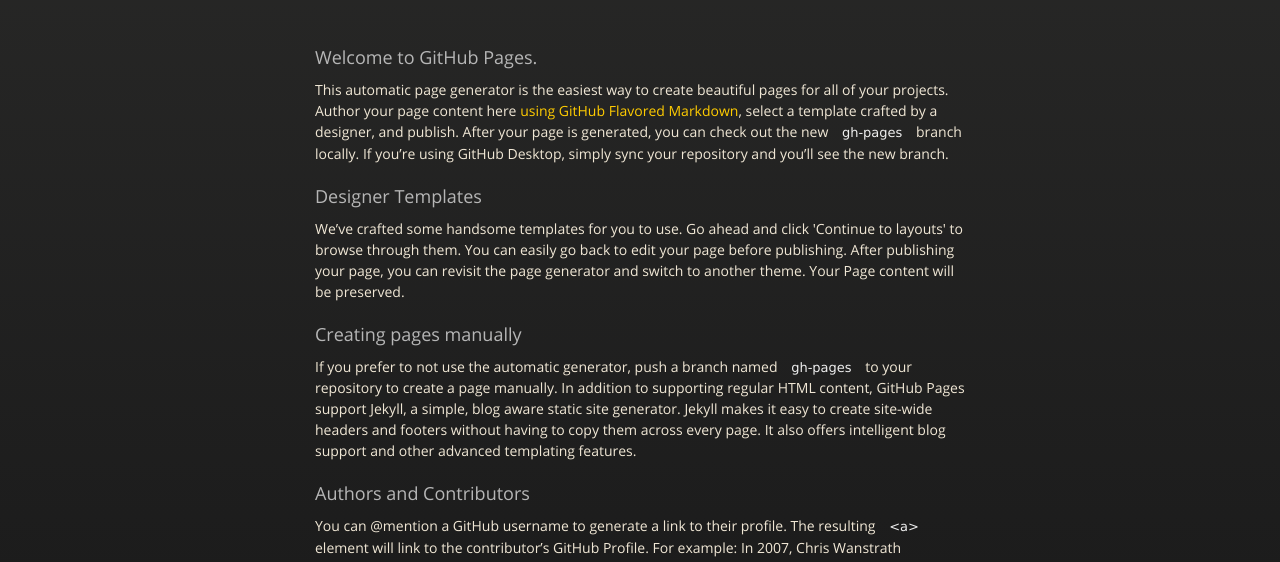
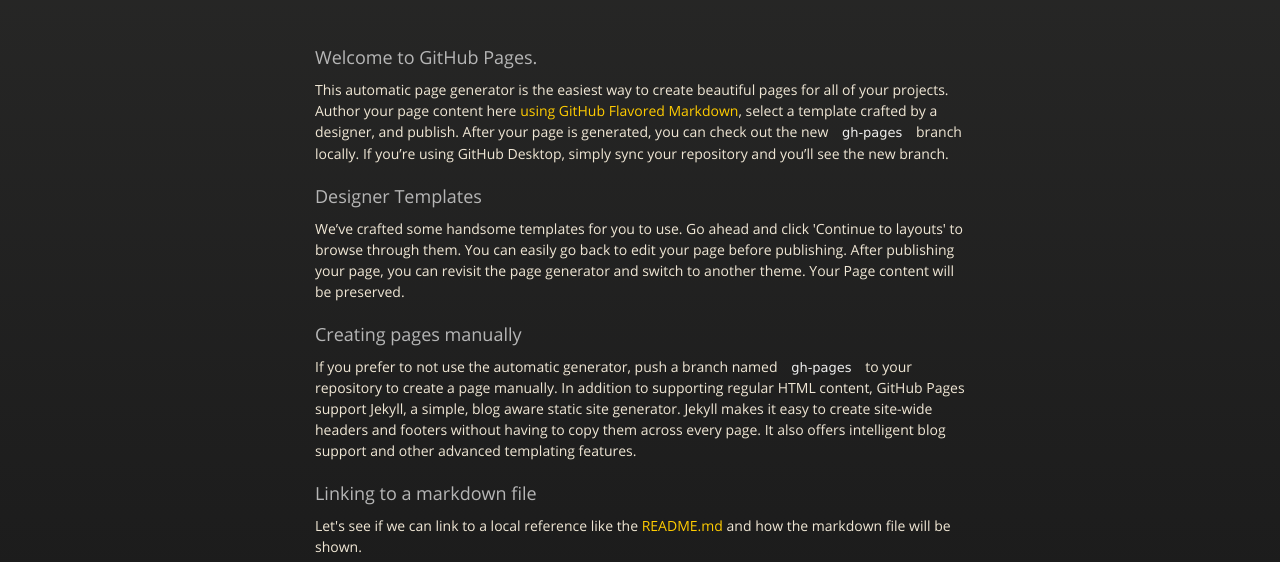
Before and after one commit to IQGobo/projectdocu, a plain HTML site: page index.html in a window 1280 px wide. Shown: the part 226-788 px from the top of the page. Drawn offline with nearby package versions, Linux system fonts and the light colour scheme.

Commit message:
new section with link to the README

```diff
--- a/index.html
+++ b/index.html
@@ -48,6 +48,9 @@
 <a id="creating-pages-manually" class="anchor" href="#creating-pages-manually" aria-hidden="true"><span aria-hidden="true" class="octicon octicon-link"></span></a>Creating pages manually</h3>
 <p>If you prefer to not use the automatic generator, push a branch named <code>gh-pages</code> to your repository to create a page manually. In addition to supporting regular HTML content, GitHub Pages support Jekyll, a simple, blog aware static site generator. Jekyll makes it easy to create site-wide headers and footers without having to copy them across every page. It also offers intelligent blog support and other advanced templating features.</p>
 <h3>
+<a id="link-to-md-files" class="anchor" href="#link-to-md-files" aria-hidden="true"><span aria-hidden="true" class="octicon octicon-link"></span></a>Linking to a markdown file</h3>
+        <p>Let's see if we can link to a local reference like the <a href="README.md">README.md</a> and how the markdown file will be shown.</p>
+<h3>
 <a id="authors-and-contributors" class="anchor" href="#authors-and-contributors" aria-hidden="true"><span aria-hidden="true" class="octicon octicon-link"></span></a>Authors and Contributors</h3>
 <p>You can @mention a GitHub username to generate a link to their profile. The resulting <code>&lt;a&gt;</code> element will link to the contributor’s GitHub Profile. For example: In 2007, Chris Wanstrath (<a class="user-mention" data-hovercard-type="user" data-hovercard-url="/users/defunkt/hovercard" data-octo-click="hovercard-link-click" data-octo-dimensions="link_type:self" href="https://github.com/defunkt">@defunkt</a>), PJ Hyett (<a class="user-mention" data-hovercard-type="user" data-hovercard-url="/users/pjhyett/hovercard" data-octo-click="hovercard-link-click" data-octo-dimensions="link_type:self" href="https://github.com/pjhyett">@pjhyett</a>), and Tom Preston-Werner (<a class="user-mention" data-hovercard-type="user" data-hovercard-url="/users/mojombo/hovercard" data-octo-click="hovercard-link-click" data-octo-dimensions="link_type:self" href="https://github.com/mojombo">@mojombo</a>) founded GitHub.</p>
 <h3>
```
